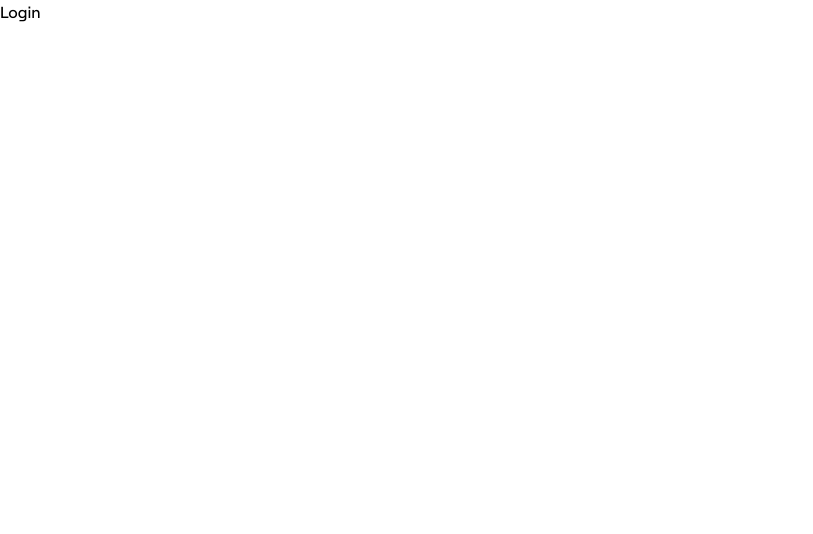
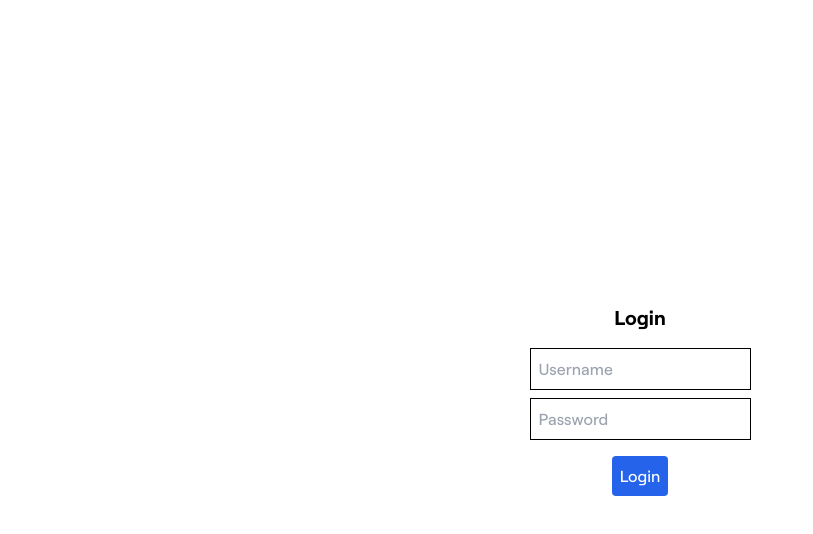
Before and after one commit to ignasiusadhitia/mini-project-09, a React (Vite) app: page /login in a window 1280 px wide. Shown: the top 534 px of the page, without its empty margins (0-813 px from the left). Built offline with nearby package versions, Linux system fonts and the light colour scheme.

Commit message:
fix(auth): add handleLogout and dashboard pages navigation

```diff
--- a/src/App.jsx
+++ b/src/App.jsx
@@ -1,6 +1,12 @@
 import React from 'react';
 
-import { Route, BrowserRouter as Router, Routes } from 'react-router-dom';
+import { useSelector } from 'react-redux';
+import {
+  Navigate,
+  Route,
+  BrowserRouter as Router,
+  Routes,
+} from 'react-router-dom';
 
 import ProtectedLayout from '@layouts/ProtectedLayout';
 import {
@@ -20,9 +26,15 @@ import { AboutUs, ContactUs, HomePage, OurWorks } from '@pages/guests';
 import { NotFound } from '@pages';
 
 const App = () => {
+  const { isAuthenticated } = useSelector((state) => state.auth);
+
   return (
     <Router>
       <Routes>
+        {isAuthenticated ? (
+          <Route element={<Navigate to="/dashboard" />} path="*" />
+        ) : (
+          <>
             {/* Guests Routes */}
             <Route element={<HomePage />} path="/" />
             <Route element={<OurWorks />} path="/our-works" />
@@ -30,12 +42,22 @@ const App = () => {
             <Route element={<ContactUs />} path="/contact" />
 
             {/* Auth Routes */}
+            {!isAuthenticated && (
+              <>
                 <Route element={<Register />} path="/register" />
                 <Route element={<Login />} path="/login" />
+              </>
+            )}
+          </>
+        )}
 
         {/* Admin Routes (Protected) */}
-        <Route element={<ProtectedLayout />} path="/dashboard/*">
-          <Route element={<Overview />} path="" />
+        {isAuthenticated && (
+          <Route
+            element={<ProtectedLayout isAuthenticated={isAuthenticated} />}
+            path="/dashboard"
+          >
+            <Route index element={<Overview />} />
             <Route element={<Portfolio />} path="portfolio" />
             <Route element={<Testimonials />} path="testimonials" />
             <Route element={<Clients />} path="clients" />
@@ -44,6 +66,7 @@ const App = () => {
             <Route element={<Trusts />} path="trusts" />
             <Route element={<AdminContactUs />} path="contact-us" />
           </Route>
+        )}
 
         {/* Fallback Route */}
         <Route element={<NotFound />} path="*" />
--- a/src/pages/admin/auth/Login.jsx
+++ b/src/pages/admin/auth/Login.jsx
@@ -1,7 +1,52 @@
-import React from 'react';
+import React, { useState } from 'react';
+
+import { useDispatch } from 'react-redux';
+import { useNavigate } from 'react-router-dom';
+
+import { login } from '@store/features/authSlice';
 
 const Login = () => {
-  return <div>Login</div>;
+  const [username, setUsername] = useState('');
+  const [password, setPassword] = useState('');
+  const dispatch = useDispatch();
+  const navigate = useNavigate();
+
+  const handleLogin = () => {
+    // Simulasi login
+    if (username === 'admin' && password === 'admin123') {
+      dispatch(login());
+      localStorage.setItem('token', 'mock-token'); // Simpan token ke localStorage
+      navigate('/dashboard'); // Redirect ke halaman admin setelah login
+    } else {
+      alert('Invalid credentials');
+    }
+  };
+
+  return (
+    <div className="flex flex-col items-center justify-center h-screen">
+      <h1 className="text-xl font-bold mb-4">Login</h1>
+      <input
+        className="border p-2 mb-2"
+        placeholder="Username"
+        type="text"
+        value={username}
+        onChange={(e) => setUsername(e.target.value)}
+      />
+      <input
+        className="border p-2 mb-4"
+        placeholder="Password"
+        type="password"
+        value={password}
+        onChange={(e) => setPassword(e.target.value)}
+      />
+      <button
+        className="bg-blue-600 text-white p-2 rounded"
+        onClick={handleLogin}
+      >
+        Login
+      </button>
+    </div>
+  );
 };
 
 export default Login;
--- a/src/pages/admin/dashboard/Overview.jsx
+++ b/src/pages/admin/dashboard/Overview.jsx
@@ -1,7 +1,24 @@
-import React from 'react';
+import { useDispatch } from 'react-redux';
+import { useNavigate } from 'react-router-dom';
+
+import { logout } from '@store/features/authSlice';
 
 const Overview = () => {
-  return <div>Overview</div>;
+  const dispatch = useDispatch();
+  const navigate = useNavigate();
+
+  const handleLogout = () => {
+    dispatch(logout());
+    localStorage.removeItem('token');
+    navigate('/login');
+  };
+
+  return (
+    <div>
+      Overview
+      <button onClick={handleLogout}>Logout</button>
+    </div>
+  );
 };
 
 export default Overview;
--- a/src/pages/admin/dashboard/Portfolio.jsx
+++ b/src/pages/admin/dashboard/Portfolio.jsx
@@ -1,7 +1,14 @@
 import React from 'react';
 
+import { Link } from 'react-router-dom';
+
 const Portfolio = () => {
-  return <div>Portfolio</div>;
+  return (
+    <div>
+      Portfolio
+      <Link to="/dashboard">Dashboard</Link>
+    </div>
+  );
 };
 
 export default Portfolio;
--- a/src/store/features/authSlice.js
+++ b/src/store/features/authSlice.js
@@ -7,7 +7,7 @@ const authSlice = createSlice({
   name: 'auth',
   initialState,
   reducers: {
-    login: (state, action) => {
+    login: (state) => {
       state.isAuthenticated = true;
     },
     logout: (state) => {
--- a/src/store/index.js
+++ b/src/store/index.js
@@ -1,4 +1,5 @@
 import { configureStore } from '@reduxjs/toolkit';
+
 import authReducer from './features/authSlice';
 
 export const store = configureStore({
```
Also changed, not shown: src/main.jsx (+4 -3 lines). Lines whose indentation alone changed are shown as unchanged.
